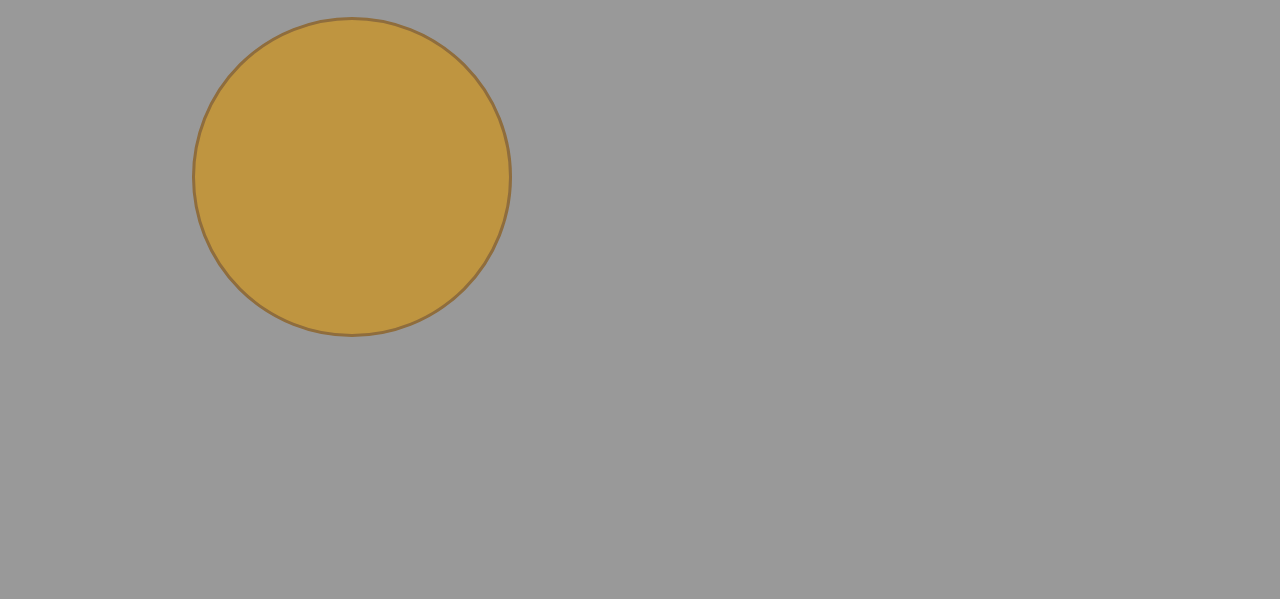
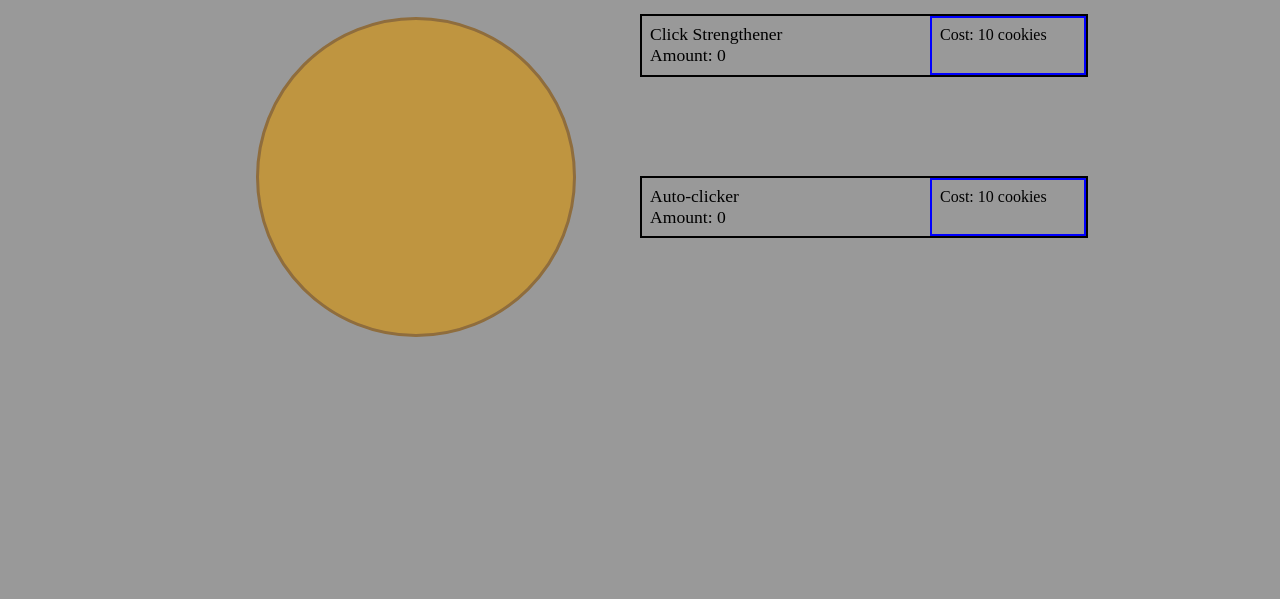
Before and after one commit to eddielin978/mini-web-projects, a plain HTML site: page state/cookie-clicker/v1/index.html in a window 1280 px wide. Shown: the part 201-800 px from the top of the page. Drawn offline with Linux system fonts and the light colour scheme; a web font is replaced by a local one.

Commit message:
Cookie clicker: Building upgrade buttons (not fully functional)
Added building names and upgrade buttons
Scaling cost
Amount doesn't work yet
Scaling perClick, but perSec doesn't work yet
Costs don't check or detract cookies yet

```diff
--- a/state/cookie-clicker/v1/index.html
+++ b/state/cookie-clicker/v1/index.html
@@ -33,16 +33,16 @@
         </section>
         <!-- Section where the buildings are (right side) -->
         <section class="building-area">
-          <section class="building">
+          <section class="building cpc-building">
             <section class="building-info">
-              <span class="building-name"></span>
+              <span class="building-name">Click Strengthener</span>
               <span class="building-count"></span>
             </section>
             <div class="building-btn cpc-building-btn"></div>
           </section>
-          <section class="building">
+          <section class="building cps-building">
             <section class="building-info">
-              <span class="building-name"></span>
+              <span class="building-name">Auto-clicker</span>
               <span class="building-count"></span>
             </section>
             <div class="building-btn cps-building-btn"></div>
--- a/state/cookie-clicker/v1/script.js
+++ b/state/cookie-clicker/v1/script.js
@@ -5,12 +5,21 @@ const perClickUpgradeBtn = document.querySelector(".cpc-upgrade-btn");
 const perSecUpgradeBtn = document.querySelector(".cps-upgrade-btn");
 const cookie = document.querySelector(".cookie");
 const countText = document.querySelector(".cookie-count");
+const cpcBuildingCountText = document.querySelector(".cpc-building .building-count");
+const cpsBuildingCountText = document.querySelector(".cps-building .building-count");
+const cpcBuildingBtn = document.querySelector(".cpc-building-btn");
+const cpsBuildingBtn = document.querySelector(".cps-building-btn");
 
 // Variable declaration
 let perClick = 1; // Cookies per click (eventually upgradable; starts at 1)
-let perSec = 30200; // Cookies per second (eventually upgradable; starts at 0)
+let perSec = 0; // Cookies per second (eventually upgradable; starts at 0)
 let cookies = 0; // Amount of cookies (increased by perClick and perSec; starts at 0)
-let rateLimit = 1000 / perSec <= 4 ? true : false; // setInterval() has a rate-limit of 4ms (250 iterations per second)
+let rateLimit = perSec === 0 ? false : 1000 / perSec <= 4 ? true : false; // setInterval() has a rate-limit of 4ms (250 iterations per second)
+let cpcBuildings = 0;
+let cpsBuildings = 0;
+let initialCost = 10;
+let cpcBuildingCost = initialCost;
+let cpsBuildingCost = initialCost;
 
 // Updates the span that shows how many cookies the user has
 function updateCount() {
@@ -33,3 +42,41 @@ const cpsInterval = setInterval(
   },
   rateLimit ? 4 : 1000 / perSec,
 );
+if (perSec === 0) clearInterval(cpsInterval);
+
+function updateBuildingCount() {
+  cpcBuildingCountText.textContent = `Amount: ${cpcBuildings}`;
+  cpsBuildingCountText.textContent = `Amount: ${cpsBuildings}`;
+}
+updateBuildingCount();
+
+function updateCostDisplay() {
+  cpcBuildingBtn.textContent = `Cost: ${cpcBuildingCost} cookies`;
+  cpsBuildingBtn.textContent = `Cost: ${cpsBuildingCost} cookies`;
+}
+updateCostDisplay();
+
+function updateCost(buildingType = "cpc" || "cps") {
+  if (buildingType === "cpc") {
+    cpcBuildingCost *= 4;
+  } else {
+    cpsBuildingCost *= 4;
+  }
+  updateCostDisplay();
+}
+
+function updateStat(buildingType = "cpc" || "cps") {
+  if (buildingType === "cpc") {
+    perClick += 3 + Math.floor(cpcBuildingCost / 40);
+  } else {
+    perSec++;
+  }
+  updateCost(buildingType);
+}
+
+cpcBuildingBtn.addEventListener("click", () => {
+  updateStat("cpc");
+});
+cpsBuildingBtn.addEventListener("click", () => {
+  updateStat("cps");
+});
--- a/state/cookie-clicker/v1/styles.css
+++ b/state/cookie-clicker/v1/styles.css
@@ -76,7 +76,16 @@
   .building-area {
     display: flex;
     flex-direction: column;
+    justify-content: center;
     align-items: center;
+    flex: 1;
+  }
+  .building-area {
+    justify-content: space-evenly;
+    align-items: flex-start;
+    & > * {
+      border: 2px solid black;
+    }
   }
   header {
     background-color: hsl(0, 0%, 20%);
@@ -94,6 +103,7 @@
     margin-top: 2rem;
     border-radius: 50%;
     border: 0.2rem solid hsl(35, 40%, 40%);
+    cursor: pointer;
   }
   .cookie-count {
     font-size: 2rem;
@@ -107,4 +117,23 @@
   hr {
     border: 0.1rem solid black;
   }
+  .building {
+    display: flex;
+    flex-direction: row;
+    width: 100%;
+  }
+  .building-info {
+    flex: 2;
+    display: flex;
+    flex-direction: column;
+    justify-content: center;
+    padding: 0.5rem;
+  }
+  .building-btn {
+    flex: 1;
+    padding: 0.5rem;
+    border: 2px solid blue;
+    user-select: none;
+    cursor: pointer;
+  }
 }
```
